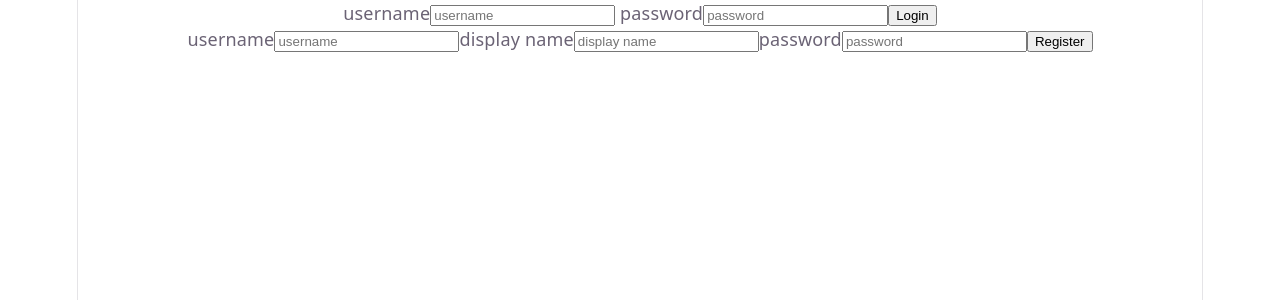
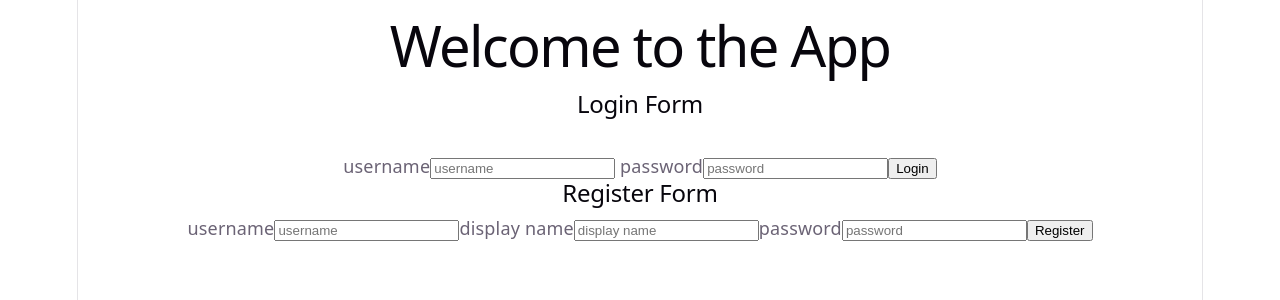
Before and after one commit to Primoux/ft_transcendence, a React (Vite) app in the folder frontend/: page / in a window 1280 px wide. Shown: the top 300 px of the page. Built offline with nearby package versions, Linux system fonts and the light colour scheme.

Commit message:
Refactor App component layout for improved structure and readability

```diff
--- a/frontend/src/App.tsx
+++ b/frontend/src/App.tsx
@@ -1,7 +1,3 @@
-import { useState } from 'react'
-import heroImg from './assets/hero.png'
-import reactLogo from './assets/react.svg'
-import viteLogo from './assets/vite.svg'
 import LoginForm from './LoginForm'
 import './App.css'
 import RegisterForm from './RegisterForm'
@@ -10,9 +6,15 @@ import RegisterForm from './RegisterForm'
 function App() {
   return (
     <>
-    <LoginForm />
-    <RegisterForm />
-    <br />
+		<div className="App">
+		<h1>Welcome to the App</h1>
+		<h2>Login Form</h2>
+		<br />
+		<LoginForm />
+		<h2>Register Form</h2>
+    	<RegisterForm />
+    	<br />
+		</div>
     </>
   )
 }
```
